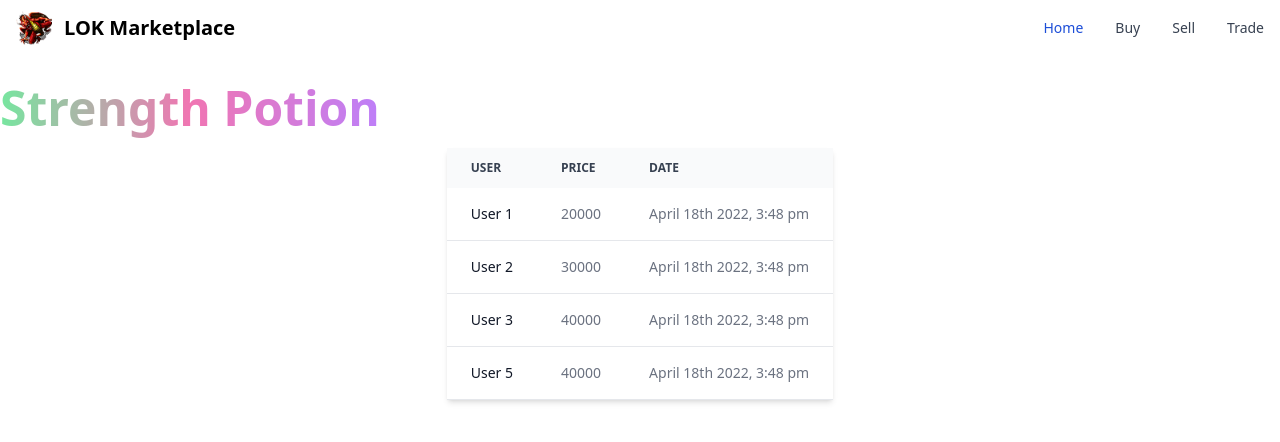
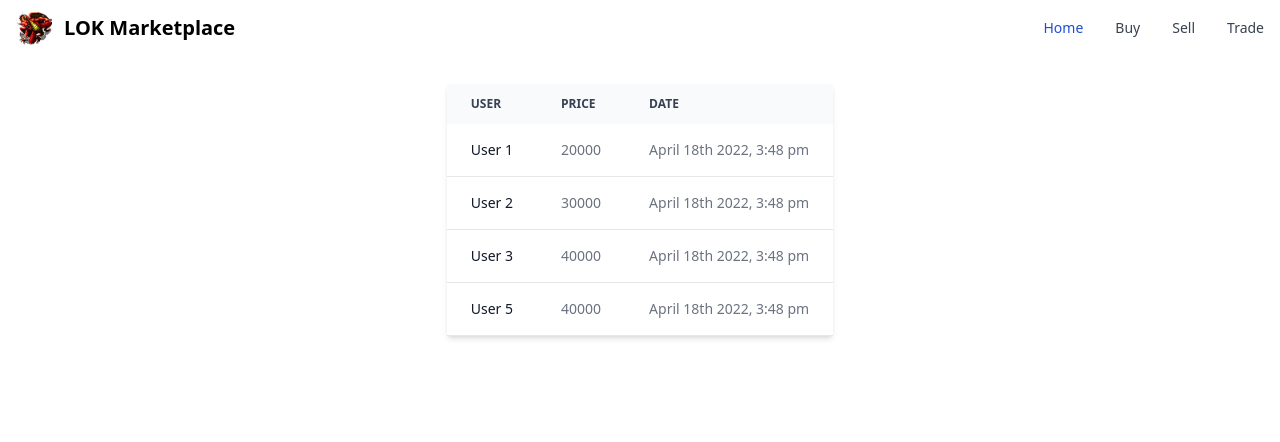
Before and after one commit to RdotSilva/React-NextJS-LegendsOfKesmai-Marketplace, a Next.js app: page /selling/strengthpotion in a window 1280 px wide. Shown: the top 442 px of the page. Built offline with nearby package versions, Linux system fonts and the light colour scheme.

Commit message:
Move title into Table component

```diff
--- a/pages/selling/[slug].js
+++ b/pages/selling/[slug].js
@@ -8,13 +8,8 @@ const SellingDetails = ({ potionData, forSale }) => {
   return (
     <>
       <Layout />
-      <h1 className="my-4 text-3xl md:text-5xl text-white opacity-75 font-bold leading-tight text-center md:text-left">
-        <span className="bg-clip-text text-transparent bg-gradient-to-r from-green-400 via-pink-500 to-purple-500">
-          {potionData.name}
-        </span>
-      </h1>
       <div>
-        <Table items={itemsForSale} />
+        <Table items={itemsForSale} itemName={potionData.name} />
       </div>
     </>
   );
```
